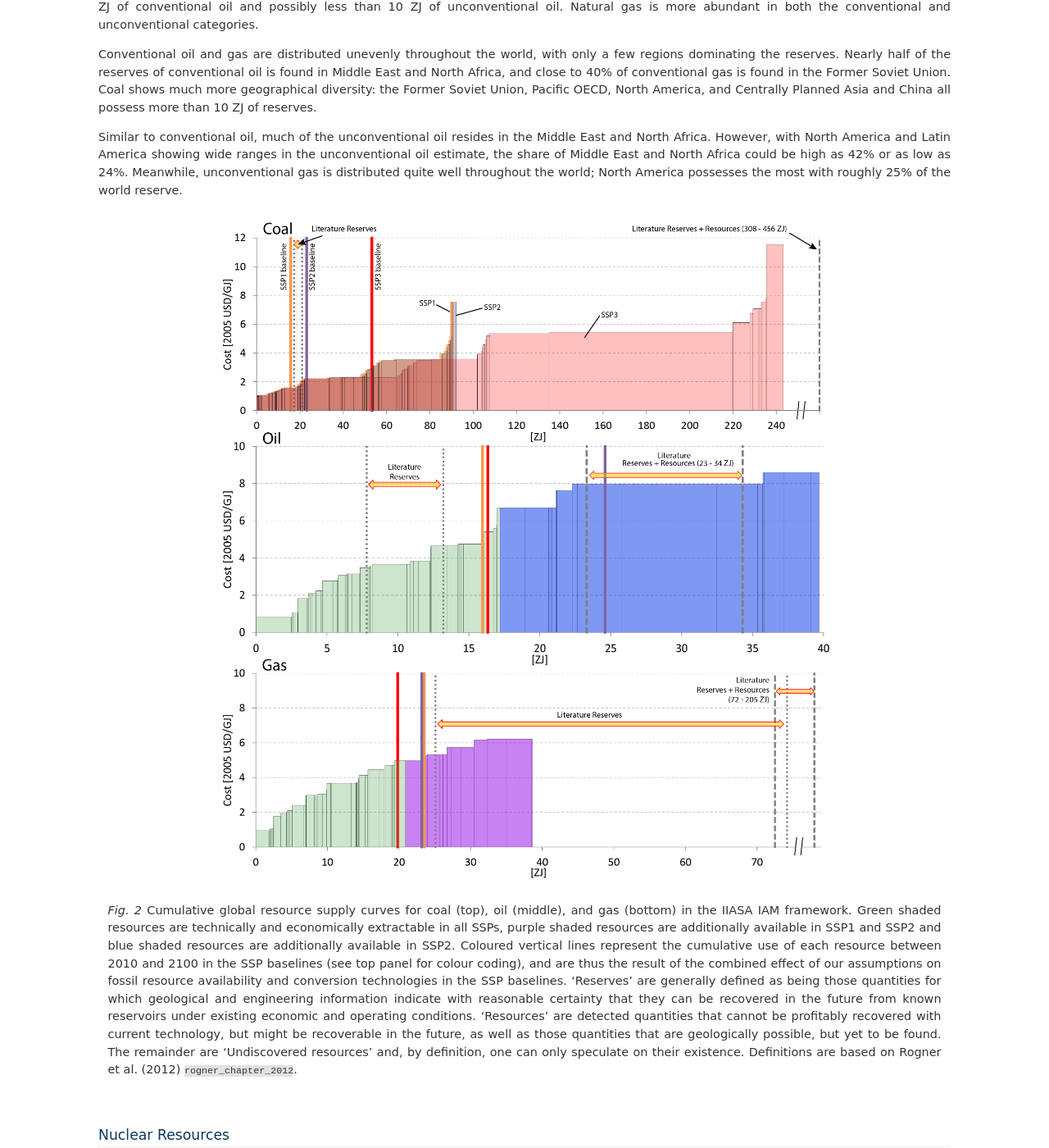
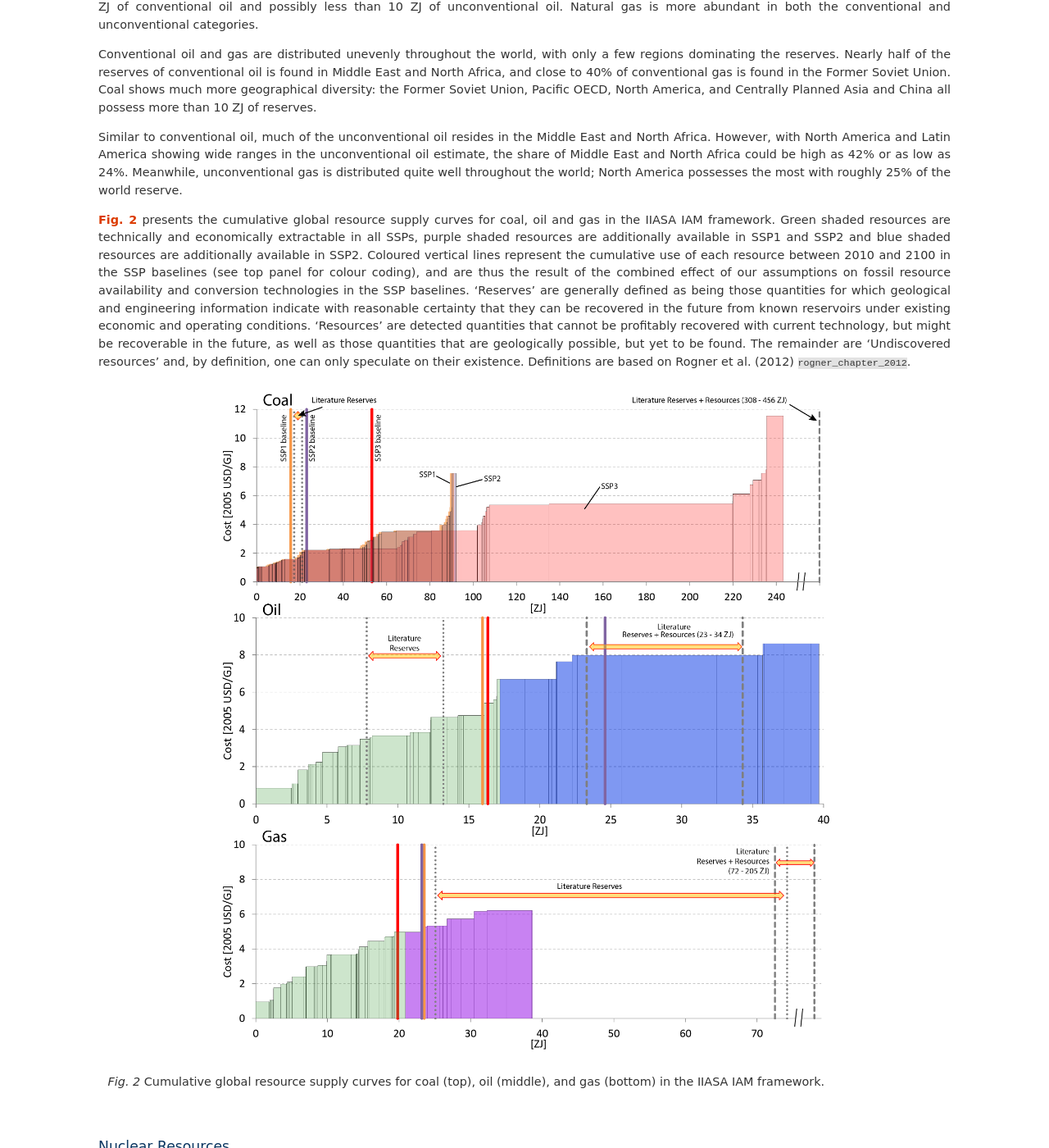
Before and after one commit to iiasa/message_doc, a Sphinx documentation site: the page built from source/message_globiom/energy/resource.rst, in a window 1280 px wide and 1400 px high, scrolled down 867 px. Shown: the whole window at 82% size. Built offline with Sphinx 7.4.7, drawn with Linux system fonts in a browser that asks for light colours; pages that are not in the unit, such as notebooks, are missing from menus; cross-references to code outside the pages are shown as plain code.

Commit message:
Update resource.rst

```diff
--- a/source/message_globiom/energy/resource.rst
+++ b/source/message_globiom/energy/resource.rst
@@ -68,11 +68,13 @@
 
 Similar to conventional oil, much of the unconventional oil resides in the Middle East and North Africa. However, with North America and Latin America showing wide ranges in the unconventional oil estimate, the share of Middle East and North Africa could be high as 42% or as low as 24%. Meanwhile, unconventional gas is distributed quite well throughout the world; North America possesses the most with roughly 25% of the world reserve.
 
+:numref:`fig-supply` presents the cumulative global resource supply curves for coal, oil and gas in the IIASA IAM framework. Green shaded resources are technically and economically extractable in all SSPs, purple shaded resources are additionally available in SSP1 and SSP2 and blue shaded resources are additionally available in SSP2. Coloured vertical lines represent the cumulative use of each resource between 2010 and 2100 in the SSP baselines (see top panel for colour coding), and are thus the result of the combined effect of our assumptions on fossil resource availability and conversion technologies in the SSP baselines. ‘Reserves’ are generally defined as being those quantities for which geological and engineering information indicate with reasonable certainty that they can be recovered in the future from known reservoirs under existing economic and operating conditions. ‘Resources’ are detected quantities that cannot be profitably recovered with current technology, but might be recoverable in the future, as well as those quantities that are geologically possible, but yet to be found. The remainder are ‘Undiscovered resources’ and, by definition, one can only speculate on their existence. Definitions are based on Rogner et al. (2012) :cite:`rogner_chapter_2012`.
+
 .. _fig-supply:
 .. figure:: /_static/GlobalResourceSupplyCurves.png
    :width: 750px
 
-   Cumulative global resource supply curves for coal (top), oil (middle), and gas (bottom) in the IIASA IAM framework. Green shaded resources are technically and economically extractable in all SSPs, purple shaded resources are additionally available in SSP1 and SSP2 and blue shaded resources are additionally available in SSP2. Coloured vertical lines represent the cumulative use of each resource between 2010 and 2100 in the SSP baselines (see top panel for colour coding), and are thus the result of the combined effect of our assumptions on fossil resource availability and conversion technologies in the SSP baselines. ‘Reserves’ are generally defined as being those quantities for which geological and engineering information indicate with reasonable certainty that they can be recovered in the future from known reservoirs under existing economic and operating conditions. ‘Resources’ are detected quantities that cannot be profitably recovered with current technology, but might be recoverable in the future, as well as those quantities that are geologically possible, but yet to be found. The remainder are ‘Undiscovered resources’ and, by definition, one can only speculate on their existence. Definitions are based on Rogner et al. (2012) :cite:`rogner_chapter_2012`.
+   Cumulative global resource supply curves for coal (top), oil (middle), and gas (bottom) in the IIASA IAM framework.
 
 Nuclear Resources
 -------------------
```
